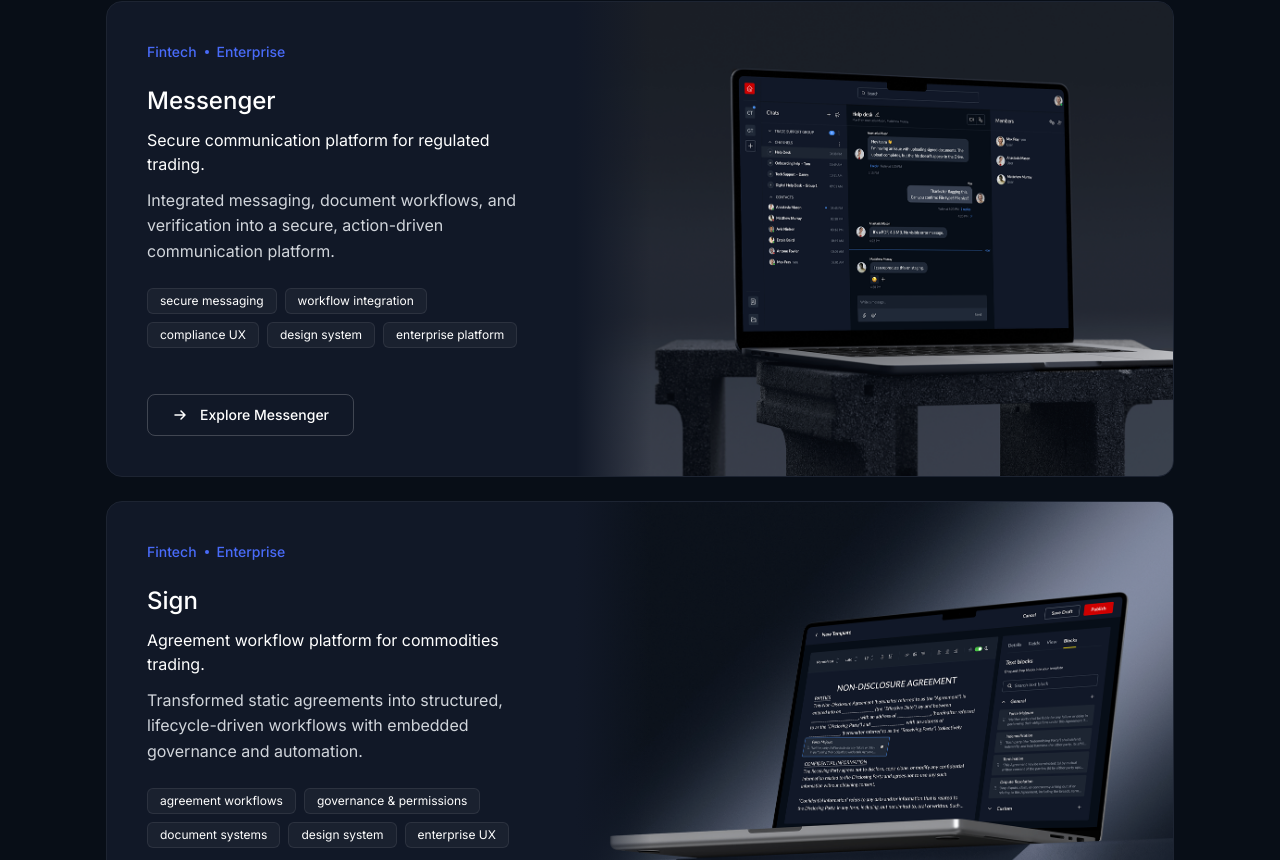
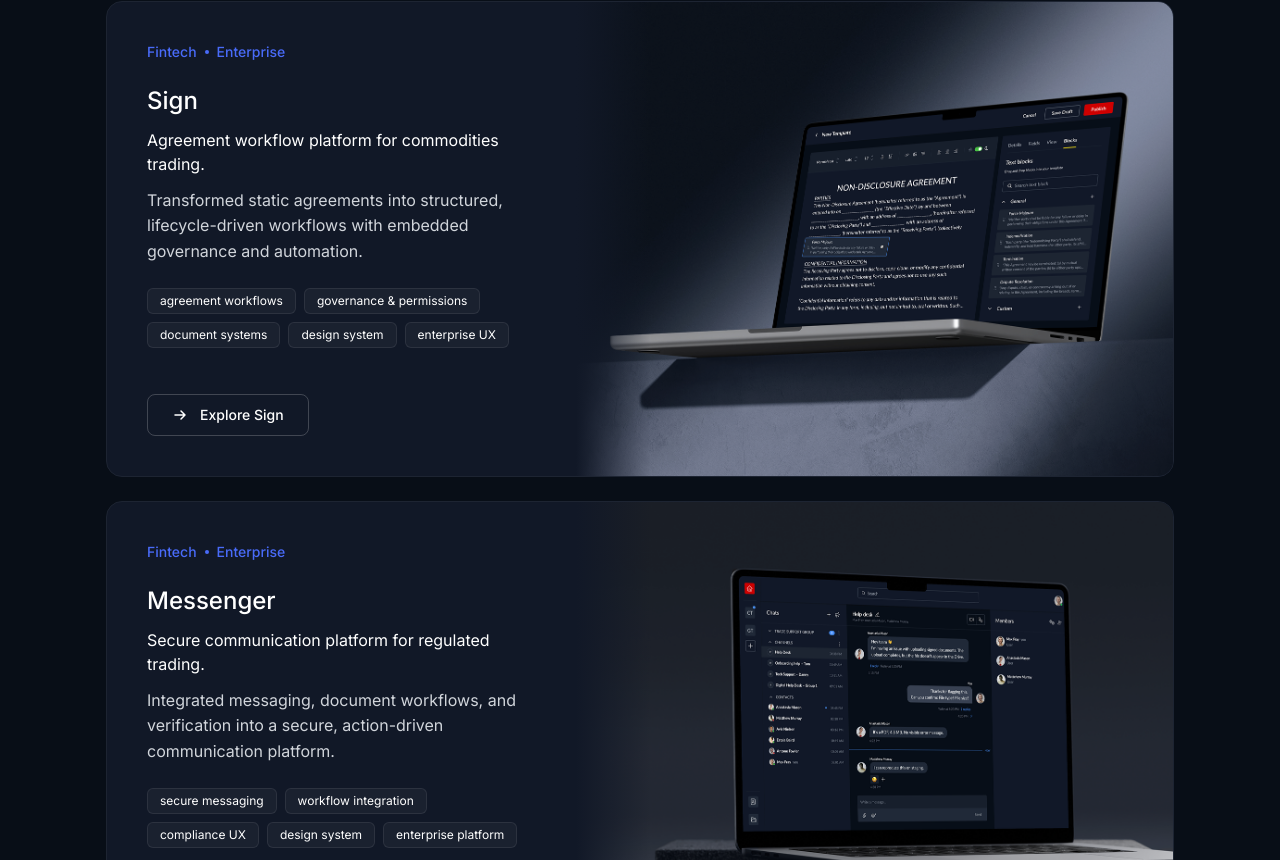
Before and after one commit to AlonaRyzhenko/alyona-portfolio, a Next.js app: page / in a window 1280 px wide. Shown: the part 2300-3160 px from the top of the page. Built offline with nearby package versions, Linux system fonts and the light colour scheme.

Commit message:
Homepage: reorder projects — Sign first, then Messenger

```diff
--- a/components/Projects.tsx
+++ b/components/Projects.tsx
@@ -8,6 +8,17 @@ const SIGN_IMG = "/sign.png";
 
 const projects = [
   {
+    id: "sign",
+    category: ["Fintech", "Enterprise"],
+    title: "Sign",
+    tagline: "Agreement workflow platform for commodities trading.",
+    description:
+      "Transformed static agreements into structured, lifecycle-driven workflows with embedded governance and automation.",
+    tags: ["agreement workflows", "governance & permissions", "document systems", "design system", "enterprise UX"],
+    href: "/work/sign",
+    img: SIGN_IMG,
+  },
+  {
     id: "messenger",
     category: ["Fintech", "Enterprise"],
     title: "Messenger",
@@ -17,17 +28,6 @@ const projects = [
     tags: ["secure messaging", "workflow integration", "compliance UX", "design system", "enterprise platform"],
     href: "/work/messenger",
     img: MESSENGER_IMG,
-  },
-  {
-    id: "sign",
-    category: ["Fintech", "Enterprise"],
-    title: "Sign",
-    tagline: "Agreement workflow platform for commodities trading.",
-    description:
-      "Transformed static agreements into structured, lifecycle-driven workflows with embedded governance and automation.",
-    tags: ["agreement workflows", "governance & permissions", "document systems", "design system", "enterprise UX"],
-    href: "/work/sign",
-    img: SIGN_IMG,
   },
 ];
 
```
